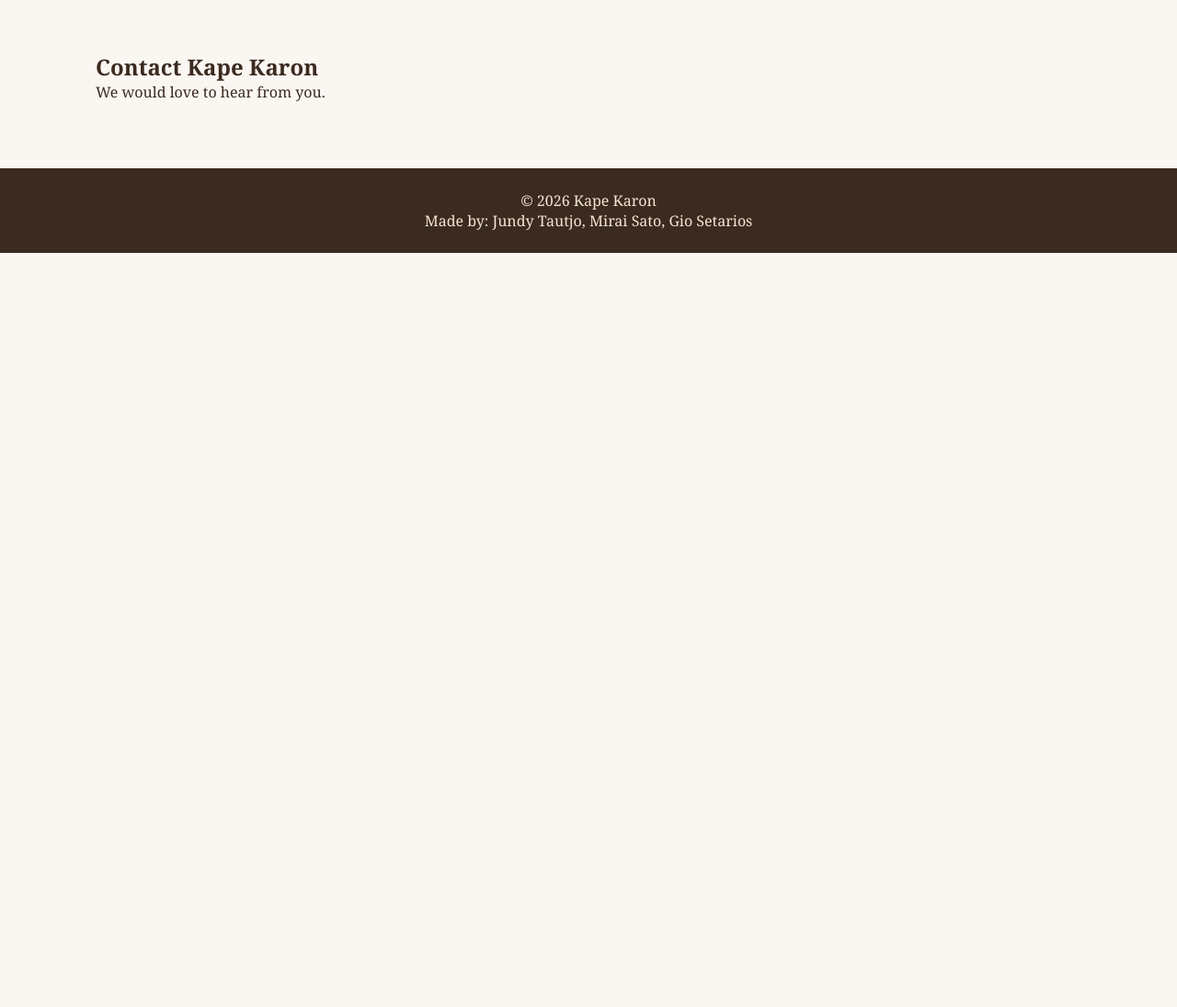
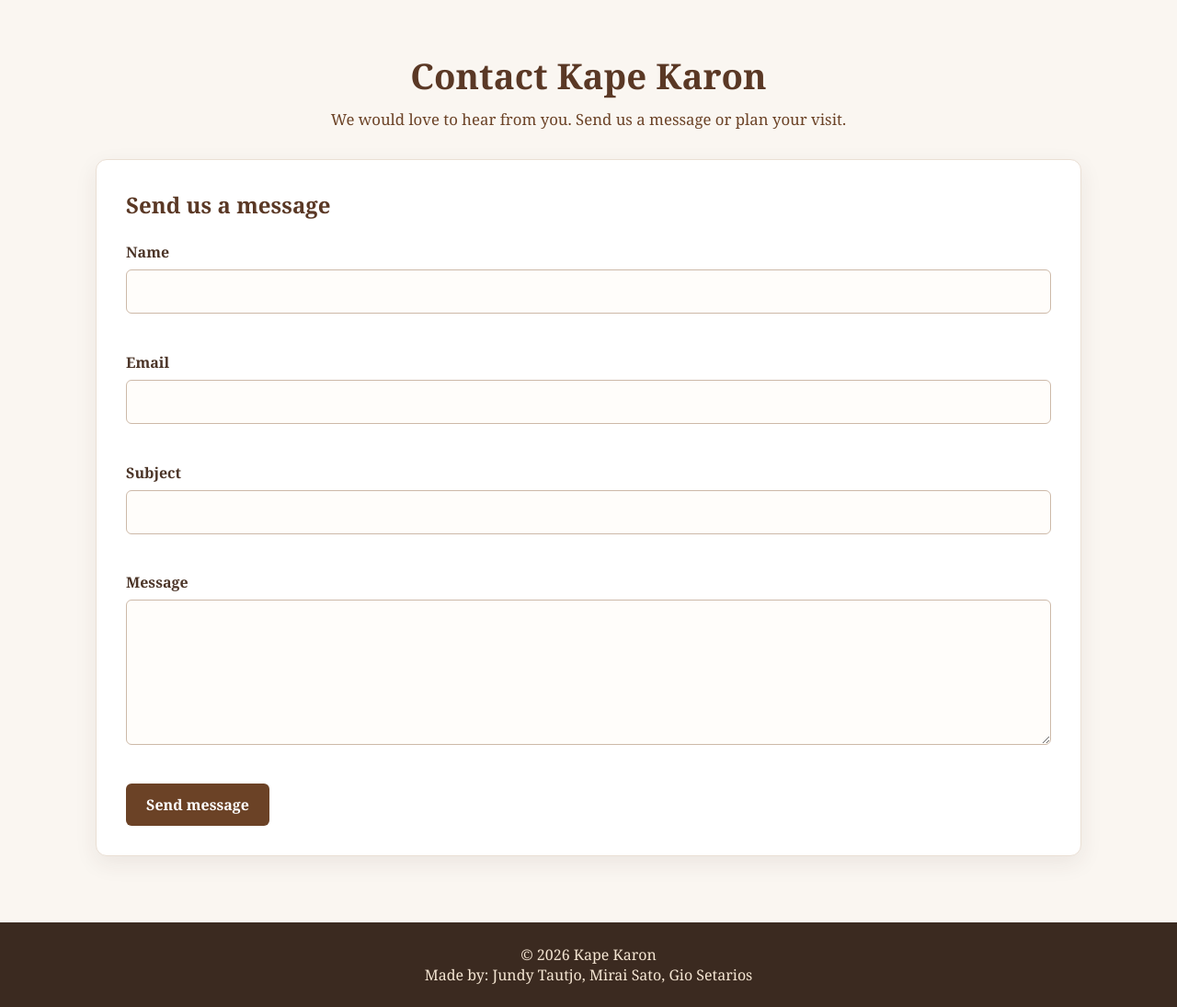
Before and after one commit to jundygarcia/Lara-Proj-AIBJ2-Tautjo-Sato-Setarios, a Laravel app: page /contact in a window 1280 px wide. Shown: the part 65-1160 px from the top of the page at 92% size. Before the commit the page ends 340 px from the top, so only its background shows below. Run offline with Laravel 12, Linux system fonts and the light colour scheme.

Commit message:
Add contact form layout

```diff
--- a/public/css/contact.css
+++ b/public/css/contact.css
@@ -23,6 +23,95 @@
     font-size: 1.05rem;
 }
 
-/* Form styles - Gio Setarios */
+/* Form styles - created by Gio Setarios */
+.contact-grid {
+    display: grid;
+    grid-template-columns: minmax(0, 1fr);
+    gap: 28px;
+}
+
+.contact-card {
+    padding: 32px;
+    border: 1px solid #eadfd4;
+    border-radius: 12px;
+    background: #fff;
+    box-shadow: 0 8px 24px rgba(59, 42, 32, 0.08);
+}
+
+.contact-card h2 {
+    margin-bottom: 24px;
+    color: #5a3825;
+    font-size: 1.5rem;
+}
+
+.contact-form {
+    display: grid;
+    gap: 18px;
+}
+
+.form-field {
+    display: grid;
+    gap: 8px;
+}
+
+.form-field label {
+    color: #4b3427;
+    font-weight: 700;
+}
+
+.form-field input,
+.form-field textarea {
+    width: 100%;
+    padding: 12px 14px;
+    border: 1px solid #cdb9a8;
+    border-radius: 6px;
+    background: #fffdfa;
+    color: #3b2a20;
+    font: inherit;
+}
+
+.form-field textarea {
+    min-height: 150px;
+    resize: vertical;
+}
+
+.form-field input:focus,
+.form-field textarea:focus {
+    border-color: #8b5a3c;
+    outline: 3px solid rgba(139, 90, 60, 0.18);
+}
+
+.form-field .has-error {
+    border-color: #b42318;
+}
+
+.error-message {
+    min-height: 1.1em;
+    color: #b42318;
+    font-size: 0.9rem;
+}
+
+.contact-submit {
+    justify-self: start;
+    padding: 12px 22px;
+    border: 0;
+    border-radius: 6px;
+    background: #6b4226;
+    color: #fff;
+    cursor: pointer;
+    font: inherit;
+    font-weight: 700;
+    transition: background-color 160ms ease, transform 160ms ease;
+}
+
+.contact-submit:hover {
+    background: #5a3825;
+    transform: translateY(-1px);
+}
+
+.contact-submit:focus-visible {
+    outline: 3px solid #c8873a;
+    outline-offset: 3px;
+}
 
 /* Details styles - Gio Setarios */
--- a/resources/views/contact.blade.php
+++ b/resources/views/contact.blade.php
@@ -6,8 +6,44 @@
 @section('content')
     {{-- Contact page - created by Gio Setarios --}}
     <section class="contact-page">
-        <h1>Contact Kape Karon</h1>
-        <p>We would love to hear from you.</p>
+        <div class="contact-heading">
+            <h1>Contact Kape Karon</h1>
+            <p>We would love to hear from you. Send us a message or plan your visit.</p>
+        </div>
+
+        <div class="contact-grid">
+            {{-- Contact form - created by Gio Setarios --}}
+            <section class="contact-card contact-form-card" aria-labelledby="contact-form-heading">
+                <h2 id="contact-form-heading">Send us a message</h2>
+                <form id="contact-form" class="contact-form" novalidate>
+                    <div class="form-field">
+                        <label for="name">Name</label>
+                        <input type="text" id="name" name="name" autocomplete="name" aria-describedby="name-error">
+                        <span class="error-message" id="name-error"></span>
+                    </div>
+
+                    <div class="form-field">
+                        <label for="email">Email</label>
+                        <input type="email" id="email" name="email" autocomplete="email" aria-describedby="email-error">
+                        <span class="error-message" id="email-error"></span>
+                    </div>
+
+                    <div class="form-field">
+                        <label for="subject">Subject</label>
+                        <input type="text" id="subject" name="subject" aria-describedby="subject-error">
+                        <span class="error-message" id="subject-error"></span>
+                    </div>
+
+                    <div class="form-field">
+                        <label for="message">Message</label>
+                        <textarea id="message" name="message" rows="6" aria-describedby="message-error"></textarea>
+                        <span class="error-message" id="message-error"></span>
+                    </div>
+
+                    <button class="contact-submit" type="submit">Send message</button>
+                </form>
+            </section>
+        </div>
     </section>
 @endsection
 @push('scripts')
```
